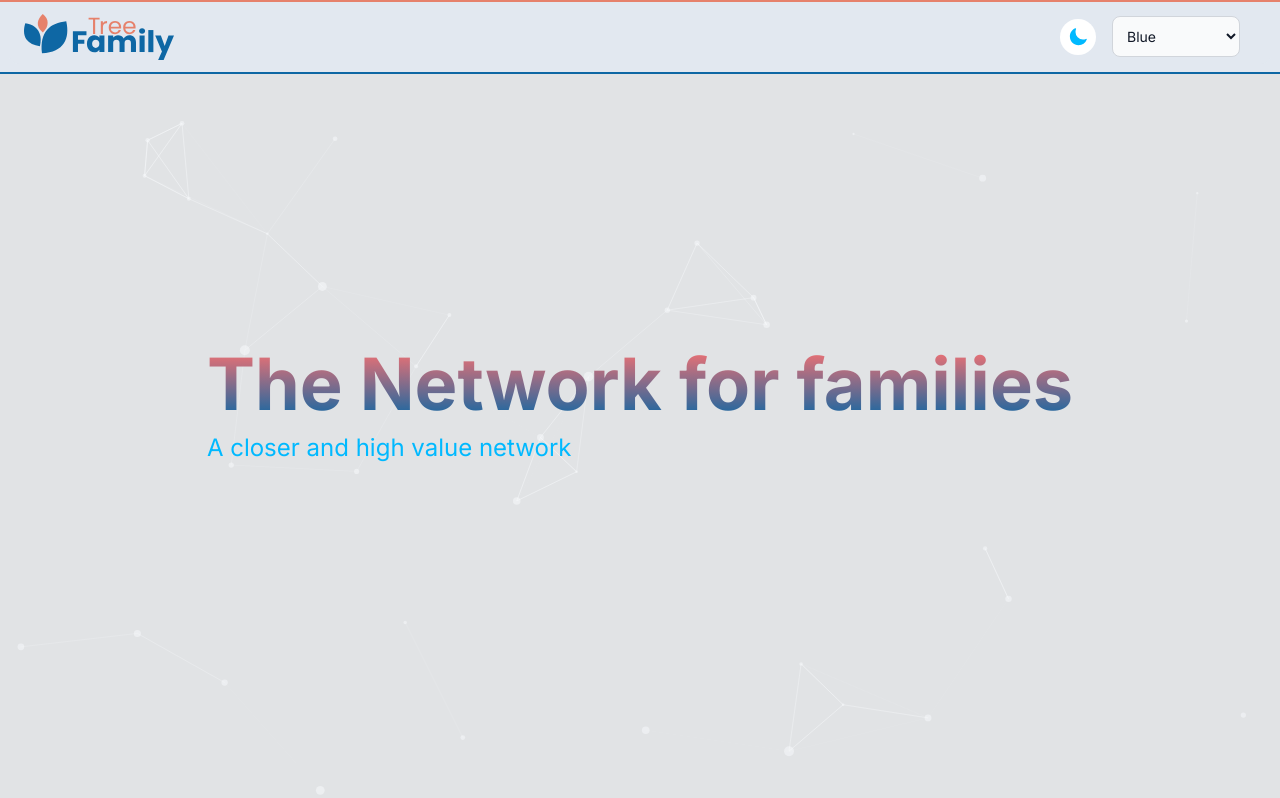
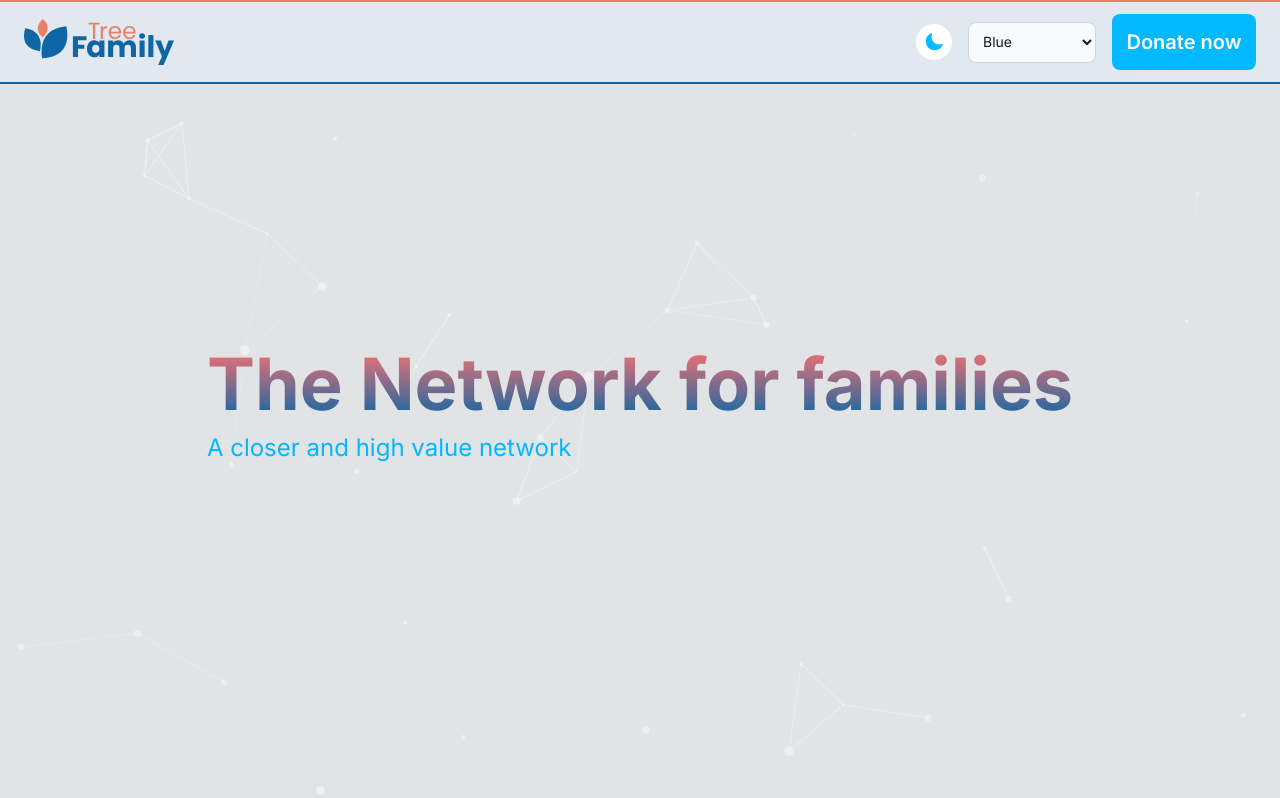
Before and after one commit to nardis9501/famdesc-landingpage, a Next.js app: page / in a window 1280 px wide. Shown: the top 798 px of the page. Built offline with nearby package versions, Linux system fonts and the light colour scheme; what @midudev/tailwind-animations would draw is missing.

Commit message:
feat: add donate button

```diff
--- a/components/Header/Header.js
+++ b/components/Header/Header.js
@@ -5,6 +5,7 @@ import DarkMode from "../DarkMode/Index";
 import { useAppContext } from "@/app/providers";
 import SelectColor from "../ChangeColor/SelectColor";
 import Image from "next/image";
+import SponsorButton from "../sponsor/SponsorButton";
 
 export default function Header(props) {
   const { color } = useAppContext();
@@ -38,21 +39,13 @@ export default function Header(props) {
                 />
               </div>
             </div>
-            <span className="flex items-center">
+            <div className="flex items-center">
               <DarkMode />
-              <div className="">
-                <form className="m-auto md:flex  md:items-center md:place-content-center">
-                  <label
-                    htmlFor="demo-controlled-open-select"
-                    className={`hidden md:block mb-2  text-sm font-medium ${
-                      color === "blue" && "text-blue-900"
-                    } ${color === "red" && "text-red-900"} dark:text-white`}
-                  ></label>
 
-                  <SelectColor />
-                </form>
-              </div>
-            </span>
+              <SelectColor />
+
+              <SponsorButton />
+            </div>
           </div>
         </header>
       </motion.div>
--- /dev/null
+++ b/components/sponsor/SponsorButton.js
@@ -0,0 +1,26 @@
+import { useAppContext } from "@/app/providers";
+
+export default function SponsorButton({ isWhite }) {
+  const { color } = useAppContext();
+  return (
+    <>
+      <button
+        className={`h-12 w-28  md:h-14 md:w-36 rounded-lg ${
+          !isWhite && "text-white"
+        } text-xl md:text-xl font-semibold hover:bg-salmon ${
+          isWhite && color === "blue"
+            ? "bg-white text-blue-500"
+            : isWhite && color === "red"
+            ? "bg-white text-red-500"
+            : color === "blue"
+            ? "bg-blue-500"
+            : color === "red"
+            ? "bg-red-500"
+            : ""
+        }`}
+      >
+        Donate now
+      </button>
+    </>
+  );
+}
```
